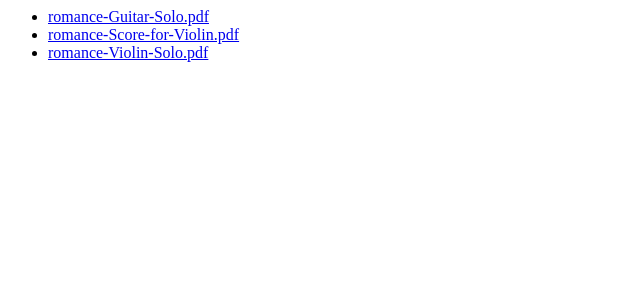
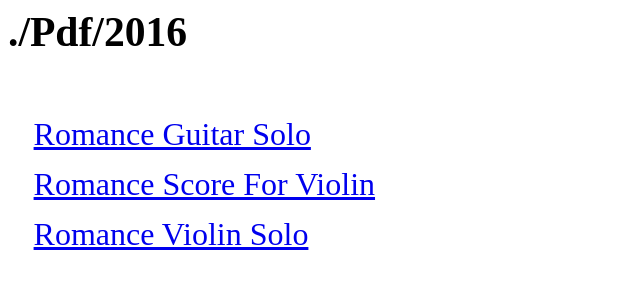
Before and after one commit to flaminghakama/romance-pdf, a plain HTML site: page 2016/index.html in a window 1280 px wide. Shown: the whole page, without its empty margins (0-640 px from the left). Drawn offline with Linux system fonts and the light colour scheme.

Commit message:
using new index

```diff
--- a/2016/index.html
+++ b/2016/index.html
@@ -1,10 +1,28 @@
 <html>
-<head><title>Directory listing of ./pdf/2016</title></head>
+<head><title>Directory listing of ./Pdf/2016</title></head>
 <body>
+    <style>
+    A {
+        color:\#916545;
+    }
+    H1,H2,H3,H4,H5,H6 {
+        font-size:2.6em;
+        color:\#492e26;
+    }
+    UL {
+        font-size:2em;
+        list-style-type:none;
+        padding:0.4em 0.8em;
+    }
+    UL LI {
+        margin:0.4em 0;
+    }
+    </style>
+    <h2>./Pdf/2016</h2>
     <ul>
-        <li><a href='romance-Guitar-Solo.pdf'>romance-Guitar-Solo.pdf</a></li>
-        <li><a href='romance-Score-for-Violin.pdf'>romance-Score-for-Violin.pdf</a></li>
-        <li><a href='romance-Violin-Solo.pdf'>romance-Violin-Solo.pdf</a></li>
+        <li><a href='romance-Guitar-Solo.pdf'>Romance Guitar Solo</a></li>
+        <li><a href='romance-Score-for-Violin.pdf'>Romance Score For Violin</a></li>
+        <li><a href='romance-Violin-Solo.pdf'>Romance Violin Solo</a></li>
     </ul>
 </body>
 </html>
```
Also changed, not shown: 2022/index.html (+21 -3 lines), index.html (+19 -1 lines).
